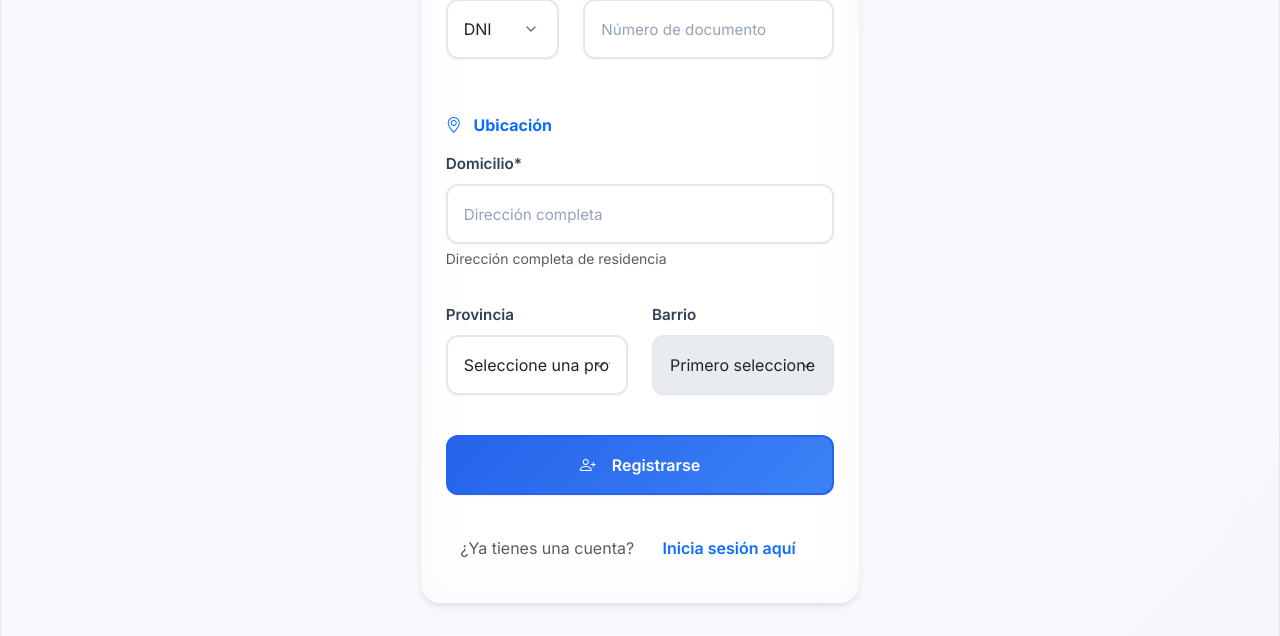
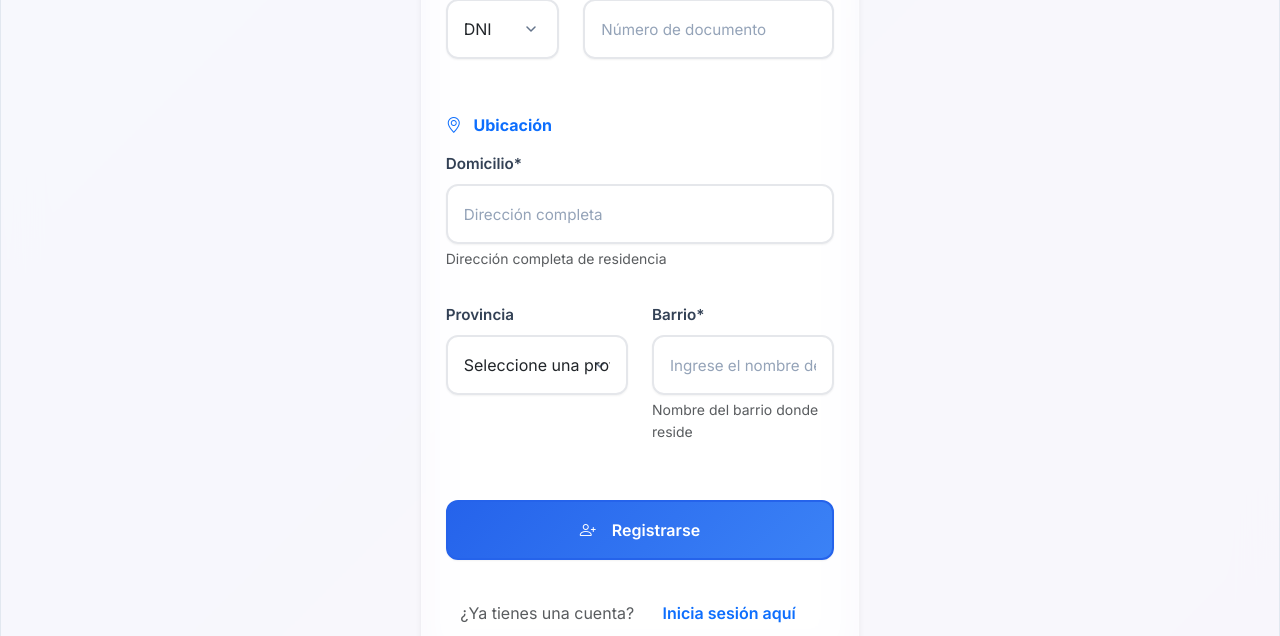
Before and after one commit to SantiagoSalvay/Tu-Solucion, a Django app: page /registro/ in a window 1280 px wide. Shown: the part 1143-1779 px from the top of the page. Run offline with Django 5.2, Linux system fonts and the light colour scheme; data that the repository does not hold is empty; some libraries are stand-ins or nearby versions.

Commit message:
Actualizar el formulario de registro para eliminar la relación con el modelo Barrio y simplificar la validación
- Se cambió el campo 'barrio' de un ModelChoiceField a un CharField, permitiendo la entrada manual del nombre del barrio.
- Se eliminó la lógica que configuraba dinámicamente el queryset de barrios basado en la provincia seleccionada.
- Se ajustó la vista de registro de usuario para no utilizar la relación con el modelo Barrio al crear el usuario.
- Se actualizaron las plantillas para reflejar los cambios en el formulario de registro y se eliminaron scripts relacionados con la carga dinámica de barrios.

```diff
--- a/catering/forms.py
+++ b/catering/forms.py
@@ -654,14 +654,15 @@ class RegistroForm(forms.Form):
             'id': 'id_provincia'
         })
     )
-    barrio = forms.ModelChoiceField(
-        queryset=Barrio.objects.none(),
-        empty_label="Primero seleccione una provincia",
+    barrio = forms.CharField(
+        max_length=100,
         required=True,
-        widget=forms.Select(attrs={
-            'class': 'form-select',
-            'id': 'id_barrio'
-        })
+        widget=forms.TextInput(attrs={
+            'class': 'form-control',
+            'id': 'id_barrio',
+            'placeholder': 'Ingrese el nombre del barrio'
+        }),
+        help_text='Nombre del barrio donde reside'
     )
     domicilio = forms.CharField(
         max_length=200,
@@ -674,19 +675,7 @@ class RegistroForm(forms.Form):
 
     def __init__(self, *args, **kwargs):
         super().__init__(*args, **kwargs)
-
-        # Si hay datos POST, configurar el queryset de barrios basado en la provincia seleccionada
-        if 'data' in kwargs and kwargs['data']:
-            provincia_id = kwargs['data'].get('provincia')
-            if provincia_id:
-                self.fields['barrio'].queryset = Barrio.objects.filter(
-                    provincia_id=provincia_id,
-                    activo=True
-                )
-            else:
-                self.fields['barrio'].queryset = Barrio.objects.none()
-        else:
-            self.fields['barrio'].queryset = Barrio.objects.none()
+        # Ya no necesitamos configurar el queryset de barrios
 
     def clean_username(self):
         username = self.cleaned_data.get('username')
@@ -708,12 +697,8 @@ class RegistroForm(forms.Form):
 
     def clean_barrio(self):
         barrio = self.cleaned_data.get('barrio')
-        provincia = self.cleaned_data.get('provincia')
-
-        if barrio and provincia:
-            if barrio.provincia != provincia:
-                raise ValidationError('El barrio seleccionado no pertenece a la provincia elegida.')
-
+        if barrio:
+            return barrio.strip()
         return barrio
 
     def clean(self):
--- a/catering/views.py
+++ b/catering/views.py
@@ -1082,7 +1082,11 @@ def registro_usuario(request):
         return redirect('catering:index')
 
     if request.method == 'POST':
+        print(f"DEBUG - Datos POST recibidos: {request.POST}")
         form = RegistroForm(request.POST)
+        print(f"DEBUG - Formulario válido: {form.is_valid()}")
+        if not form.is_valid():
+            print(f"DEBUG - Errores del formulario: {form.errors}")
         if form.is_valid():
             try:
                 # Crear usuario
@@ -1109,7 +1113,7 @@ def registro_usuario(request):
                     email=form.cleaned_data['email'],
                     domicilio=form.cleaned_data['domicilio'],
                     provincia=form.cleaned_data.get('provincia'),
-                    barrio=form.cleaned_data.get('barrio'),
+                    barrio=None,  # Ya no usamos la relación con Barrio
                     fecha_alta=timezone.now().date(),
                     usuario=user
                 )
--- a/templates/base.html
+++ b/templates/base.html
@@ -116,11 +116,7 @@
                                 </a>
                             </li>
                         {% elif user_profile.tipo_usuario == 'CLIENTE' %}
-                            <li class="nav-item">
-                                <a class="nav-link hover-effect" href="{% url 'catering:cliente_eventos' %}">
-                                    <i class="bi bi-calendar-event me-1"></i>Mis Eventos
-                                </a>
-                            </li>
+                            <!-- Los clientes no tienen opción de "Mis Eventos" en el navbar -->
                         {% endif %}
 
                         <!-- Menú de Gestión (solo Admin) -->
--- a/templates/registration/registro.html
+++ b/templates/registration/registro.html
@@ -92,17 +92,7 @@
                                 {% endif %}
                             </div>
                             <div class="col-md-6 mb-3">
-                                <label for="{{ form.barrio.id_for_label }}" class="form-label">
-                                    {{ form.barrio.label }}
-                                </label>
-                                {{ form.barrio }}
-                                {% if form.barrio.errors %}
-                                    <div class="text-danger small mt-1">
-                                        {% for error in form.barrio.errors %}
-                                            {{ error }}
-                                        {% endfor %}
-                                    </div>
-                                {% endif %}
+                                {{ form.barrio|as_crispy_field }}
                             </div>
                         </div>
 
@@ -215,67 +205,7 @@ document.addEventListener('DOMContentLoaded', function() {
         usernameInput.focus();
     }
 
-    // Cargar barrios dinámicamente según la provincia seleccionada
-    const provinciaSelect = document.getElementById('id_provincia');
-    const barrioSelect = document.getElementById('id_barrio');
-
-    if (provinciaSelect && barrioSelect) {
-        // Asegurar que el campo barrio sea siempre un select
-        barrioSelect.setAttribute('readonly', 'true');
-        barrioSelect.style.pointerEvents = 'auto';
-
-        provinciaSelect.addEventListener('change', function() {
-            const provinciaId = this.value;
-
-            // Limpiar el select de barrios
-            barrioSelect.innerHTML = '<option value="">Primero seleccione una provincia</option>';
-
-            if (provinciaId) {
-                // Mostrar indicador de carga
-                barrioSelect.innerHTML = '<option value="">Cargando barrios...</option>';
-                barrioSelect.disabled = true;
-
-                // Hacer petición AJAX para obtener los barrios
-                fetch(`/api/barrios-por-provincia/?provincia_id=${provinciaId}`)
-                    .then(response => response.json())
-                    .then(data => {
-                        // Limpiar el select
-                        barrioSelect.innerHTML = '<option value="">Seleccione un barrio</option>';
-
-                        // Agregar las opciones de barrios
-                        data.forEach(barrio => {
-                            const option = document.createElement('option');
-                            option.value = barrio.id;
-                            option.textContent = barrio.nombre;
-                            barrioSelect.appendChild(option);
-                        });
-
-                        barrioSelect.disabled = false;
-                    })
-                    .catch(error => {
-                        console.error('Error al cargar barrios:', error);
-                        barrioSelect.innerHTML = '<option value="">Error al cargar barrios</option>';
-                        barrioSelect.disabled = false;
-                    });
-            } else {
-                barrioSelect.disabled = true;
-            }
-        });
-
-        // Inicializar estado del select de barrios
-        if (!provinciaSelect.value) {
-            barrioSelect.disabled = true;
-        }
-
-        // Prevenir entrada manual en el campo barrio
-        barrioSelect.addEventListener('keydown', function(e) {
-            e.preventDefault();
-        });
-
-        barrioSelect.addEventListener('paste', function(e) {
-            e.preventDefault();
-        });
-    }
+    // Ya no necesitamos cargar barrios dinámicamente
 });
 </script>
 {% endblock %}
```
